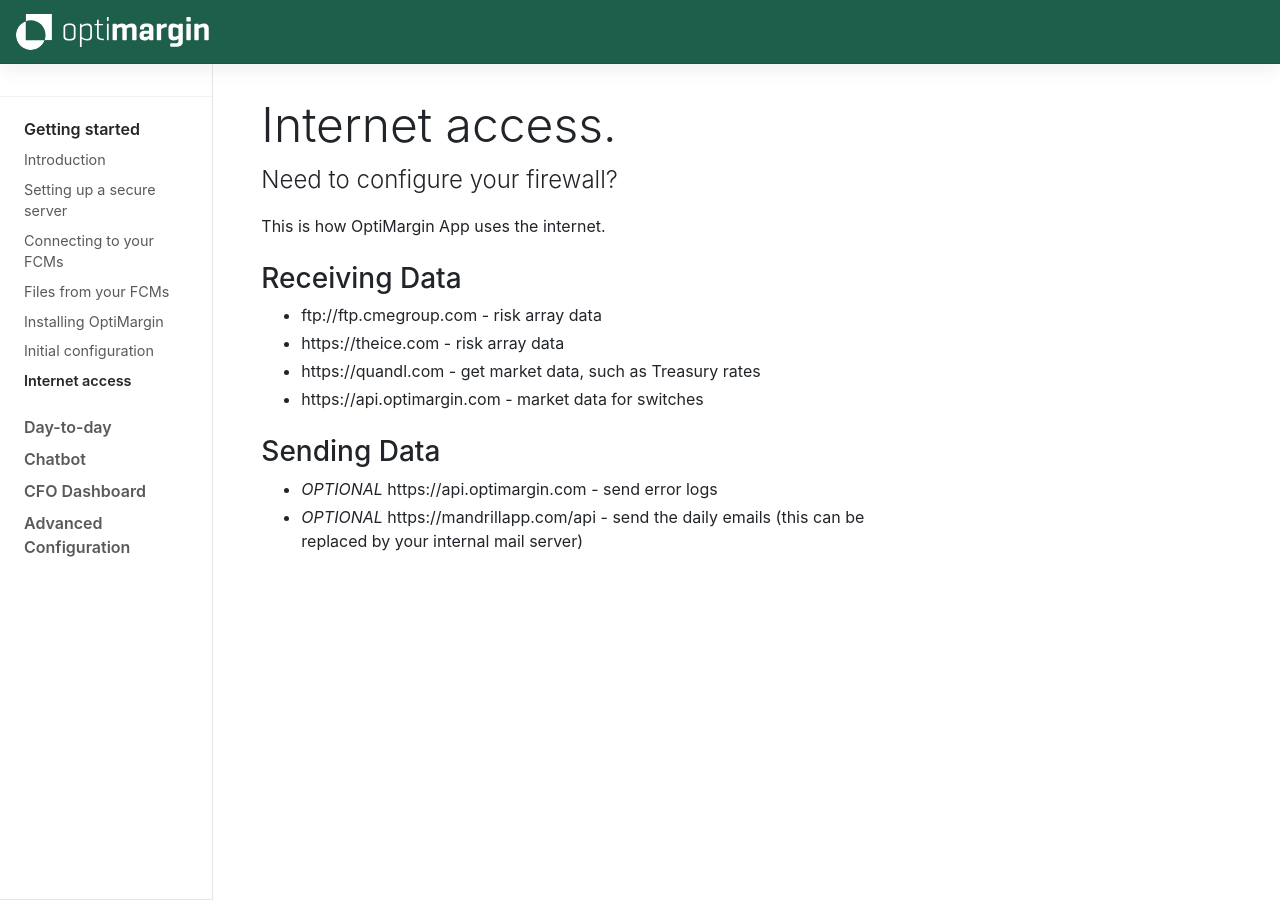
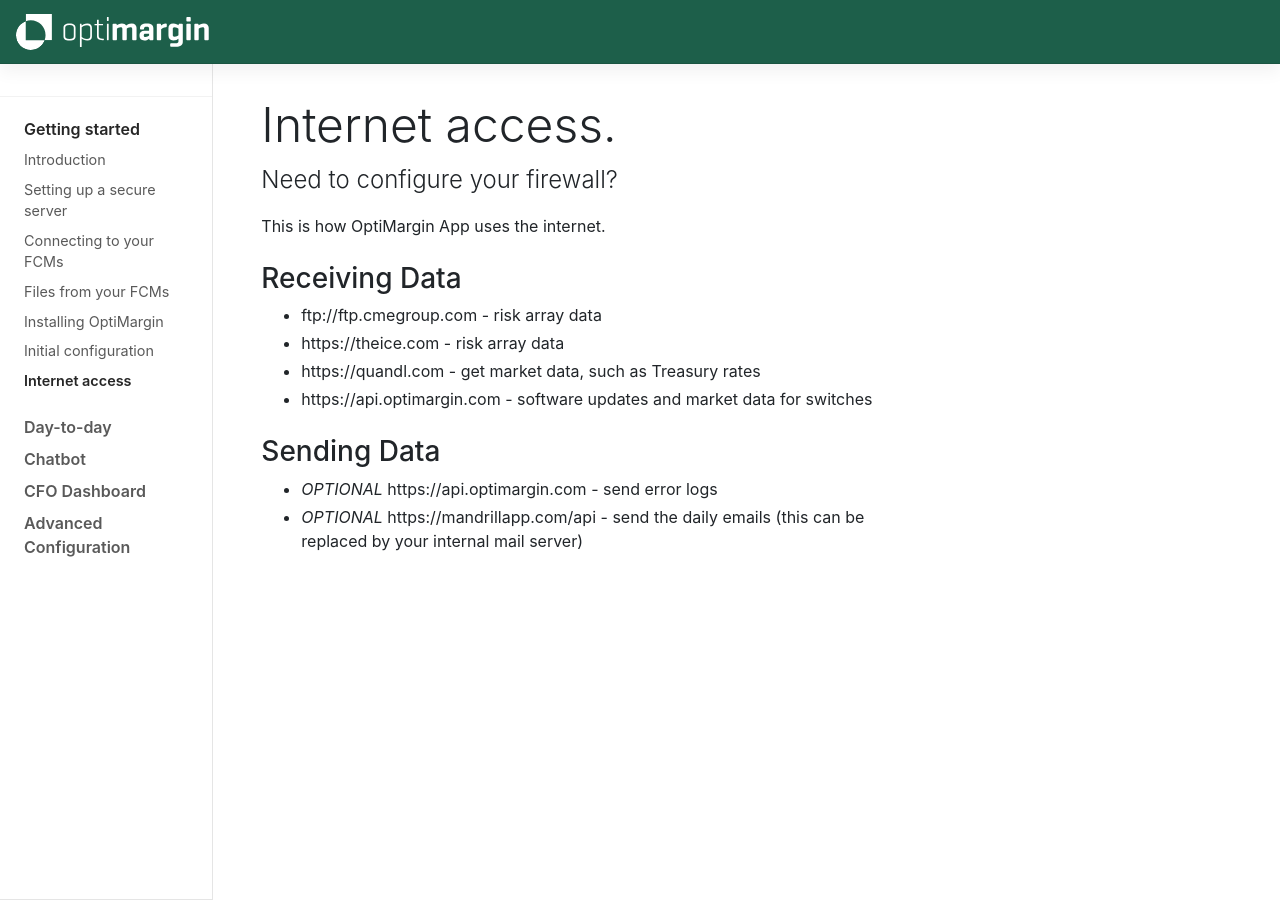
Before and after one commit to optimargin/optimargin.github.io, a Jekyll site: the page built from docs/getting-started/internet-access.md, in a window 1280 px wide. Built offline with Jekyll 4.4.1, drawn with Linux system fonts in a browser that asks for light colours.

Commit message:
internet access

```diff
--- a/docs/getting-started/internet-access.md
+++ b/docs/getting-started/internet-access.md
@@ -11,7 +11,7 @@
 - ftp://ftp.cmegroup.com - risk array data
 - https://theice.com - risk array data
 - https://quandl.com - get market data, such as Treasury rates
-- https://api.optimargin.com - market data for switches
+- https://api.optimargin.com - software updates and market data for switches
 
 ### Sending Data
 - *OPTIONAL* https://api.optimargin.com - send error logs
```
